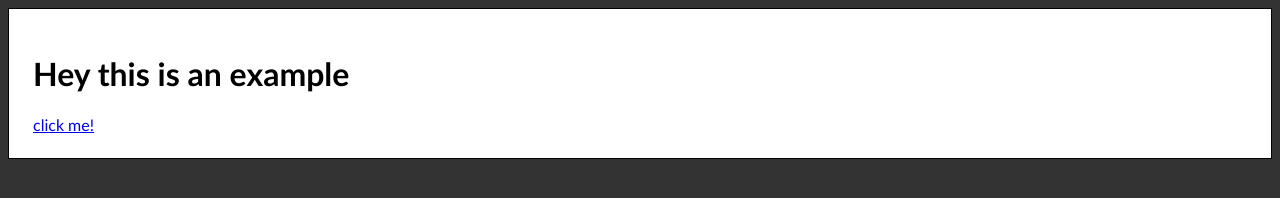
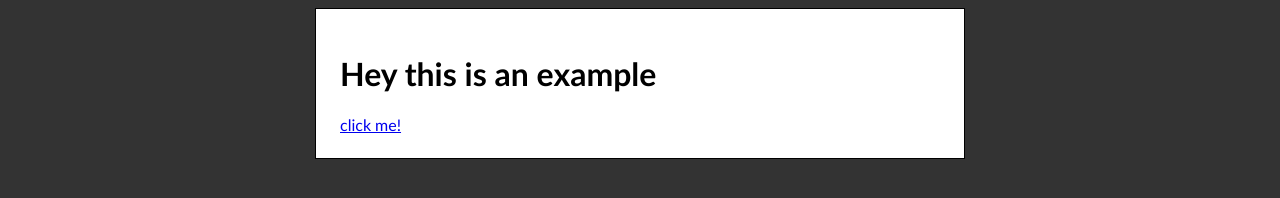
Before and after one commit to jney/catface, a plain HTML site: page example/index.html in a window 1280 px wide. Drawn offline with nearby package versions, Linux system fonts and the light colour scheme.

Commit message:
updated example

```diff
--- a/example/index.html
+++ b/example/index.html
@@ -17,7 +17,7 @@
     <meta http-equiv="Content-Type" content="text/html; charset=UTF-8" />
   </head>
   <body style='background-color:#333;font-family:Trebuchet MS;'>
-    <div style="background:#fff;border:1px   solid #000;padding:1.5em;">
+    <div style="background:#fff;border:1px solid #000;padding:1.5em;width:600px;margin:auto;">
       <h1>Hey this is an example</h1>
       <a href='./remote.html' rel='catface'>click me!</a>
     </div>
```
